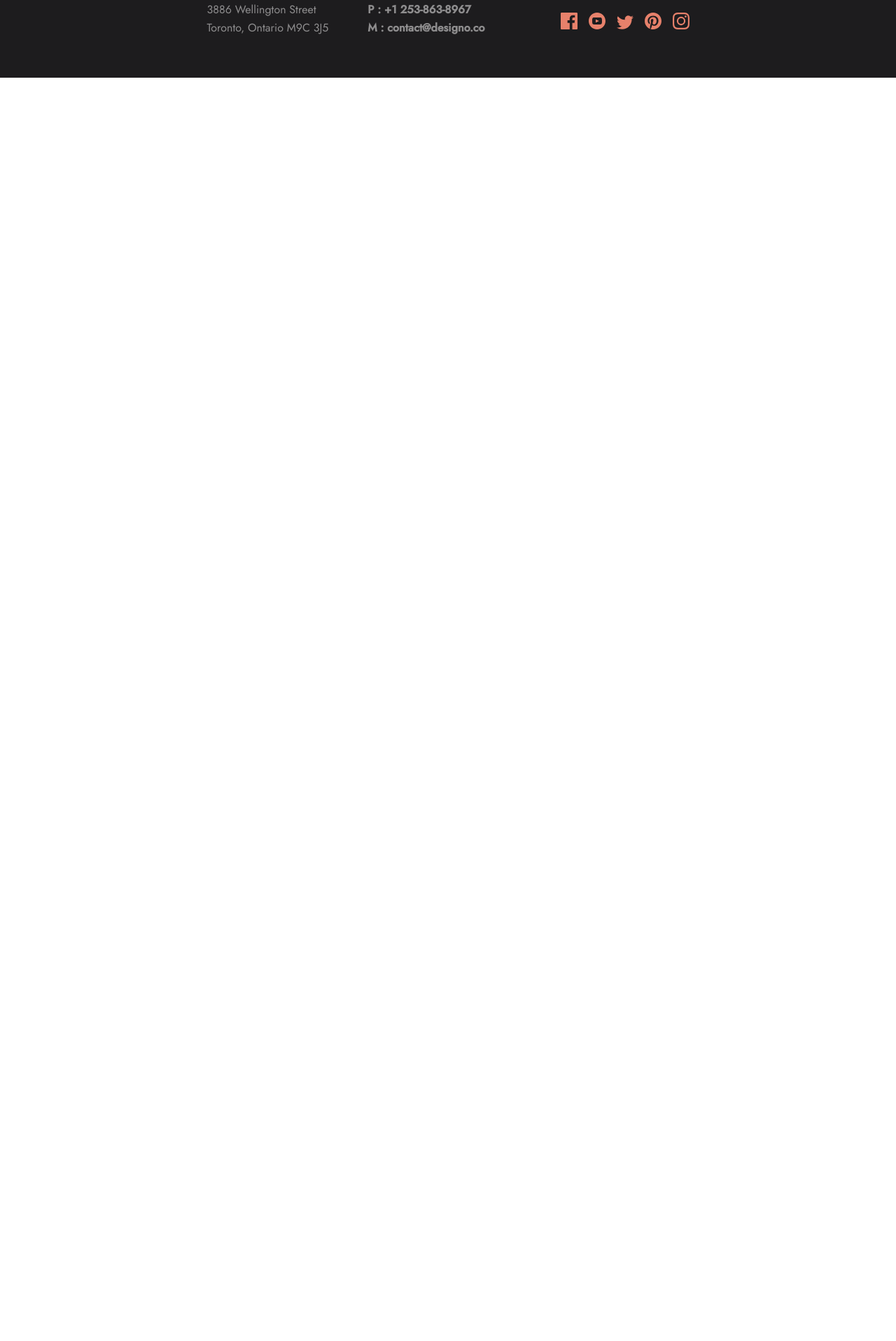
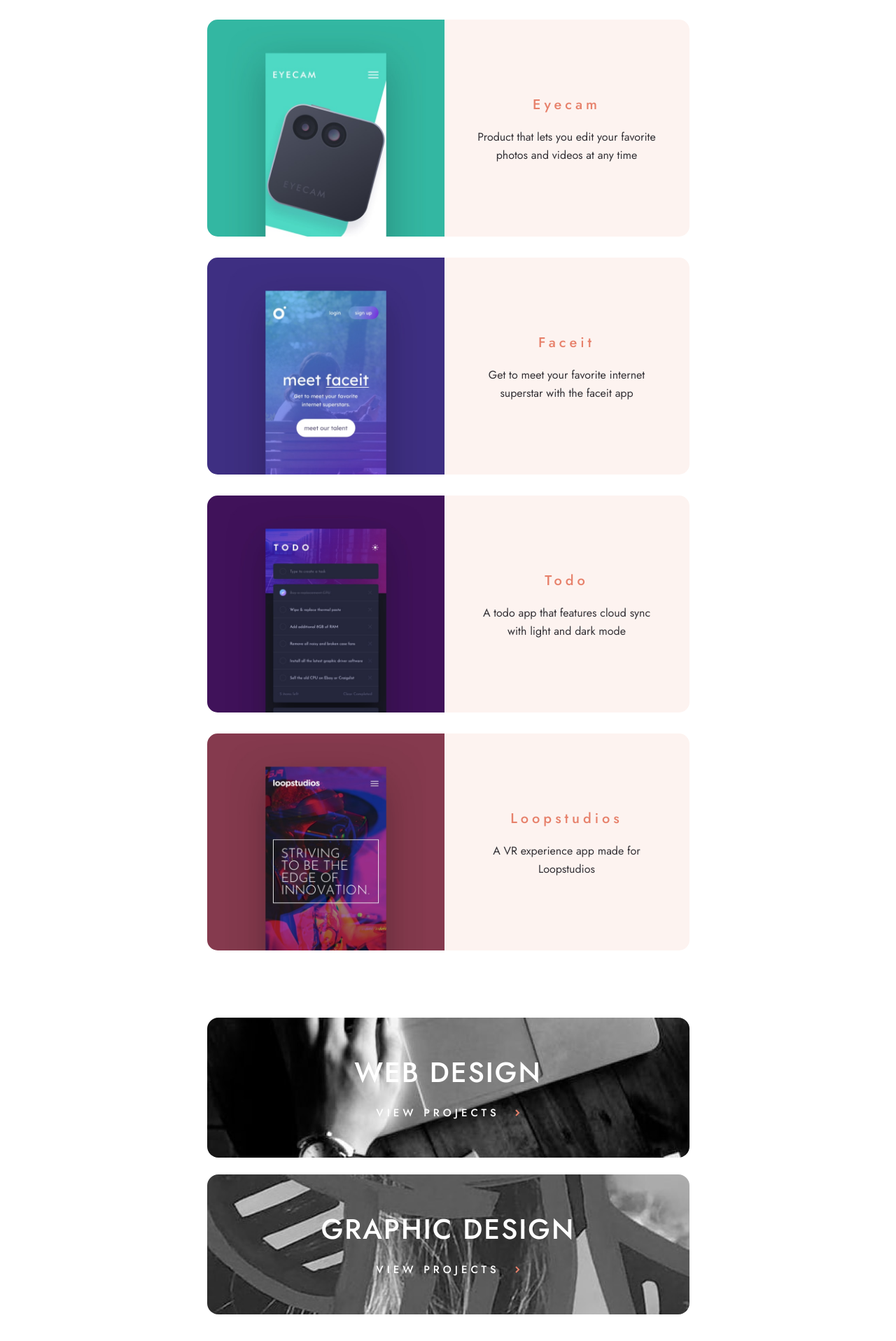
Before and after one commit to pierrolabo/designomultipagewebsite, a React (Create React App) app: page /app-design in a window 1280 px wide. Shown: the part 812-2728 px from the top of the page at 70% size. Before the commit the page ends 923 px from the top, so only its background shows below. Built offline with nearby package versions, Linux system fonts and the light colour scheme.

Commit message:
appdesign ok all devices

```diff
--- a/src/pages/AppDesign/AppDesign.js
+++ b/src/pages/AppDesign/AppDesign.js
@@ -1,6 +1,14 @@
 import React from 'react'
 
 import HeaderDesign from "../../components/HeaderDesign/HeaderDesign";
+import ProductCard from "../../components/ProductCard/ProductCard";
+import CardCategory from "../../components/CardCategory/CardCategory";
+
+import AirfilterImg from "../../assets/app-design/desktop/image-airfilter.jpg";
+import EyecamImg from "../../assets/app-design/desktop/image-eyecam.jpg";
+import FaceitImg from "../../assets/app-design/desktop/image-faceit.jpg";
+import LoopstudiosImg from "../../assets/app-design/desktop/image-loopstudios.jpg";
+import TodoImg from "../../assets/app-design/desktop/image-todo.jpg";
 
 import './AppDesign.scss';
 
@@ -12,6 +20,37 @@ export default function AppDesign() {
         title="App design"
         text="Our mobile designs bring intuitive digital solutions to your customers right at their fingertips."
        />
+       <section className="appdesign__productlist productlist">
+       <ProductCard
+                    img={AirfilterImg}
+                    title="Airfilter"
+                    text="  Solving the problem of poor indoor air quality by filtering the air"
+        />
+        <ProductCard
+                    img={EyecamImg}
+                    title="Eyecam"
+                    text="Product that lets you edit your favorite photos and videos at any time"
+        />
+        <ProductCard
+                    img={FaceitImg}
+                    title="Faceit"
+                    text="Get to meet your favorite internet superstar with the faceit app"
+        />
+                    <ProductCard
+                                img={TodoImg}
+                                title="Todo"
+                                text="A todo app that features cloud sync with light and dark mode"
+                    />
+        <ProductCard
+                    img={LoopstudiosImg}
+                    title="Loopstudios"
+                    text="A VR experience app made for Loopstudios"
+        />
+       </section>
+       <section className="appdesign__category">
+                <CardCategory title="WEB DESIGN" link="/web-design"/>
+                <CardCategory title="GRAPHIC DESIGN" link="graphic-design"/>
+            </section>
     </section>
     )
 }
--- a/src/pages/AppDesign/AppDesign.scss
+++ b/src/pages/AppDesign/AppDesign.scss
@@ -4,6 +4,57 @@
     flex-direction: column;
     align-items: center;
     margin-top: 0 !important;
+    margin-bottom: 256px;
+
+    @media(min-width: $breakpoint-tablet) {
+        margin-bottom: 367px;
+    }
+    @media(min-width: $breakpoint-desktop) {
+        margin-bottom: 361px;
+
+    }
+    &__category {
+        width: $max-width-mobile;
+        margin-top: 96px !important;
+        display: flex;
+        flex-direction: column;
+        align-items: center;
+        & > div {
+            margin-bottom: 24px;
+        }
+        @media(min-width: $breakpoint-tablet) {
+            width: 100%;
+        }
+        @media(min-width: $breakpoint-desktop) {
+            flex-direction: row;
+            max-width: $max-width-desktop;
+            margin-top: 160px !important;
+            & > div {
+                margin-right: 30px;
+            }
+        }
+        .cardcategory {
+            height: 250px;
+            @media(min-width: $breakpoint-tablet) {
+                width: $max-width-tablet;
+            }
+            @media(min-width: $breakpoint-desktop) {
+                max-height: 308px;
+                height: 308px;
+                max-width: 541px;
+                min-width: 541px;
+            }
+            &__content {
+                h2 {
+                    margin-bottom: 12px;
+                    @media(min-width: $breakpoint-tablet) {
+                        margin-bottom: 23px;
+                    }
+                }
+            }
+        }
+
+    }
 }
 
 .appdesign--background {
```
